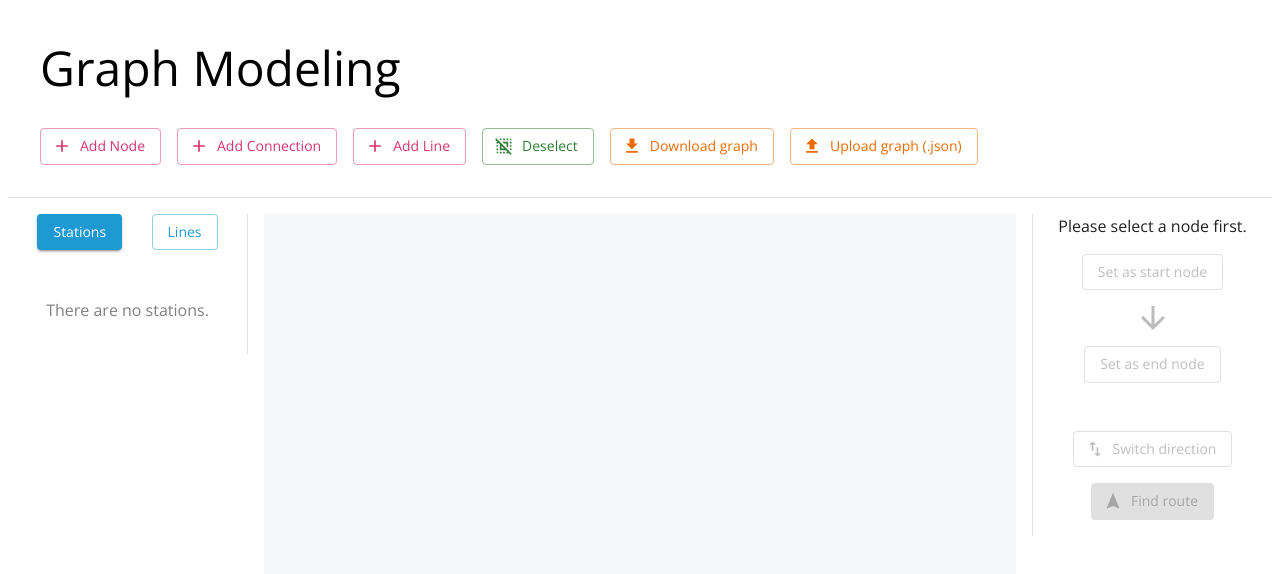
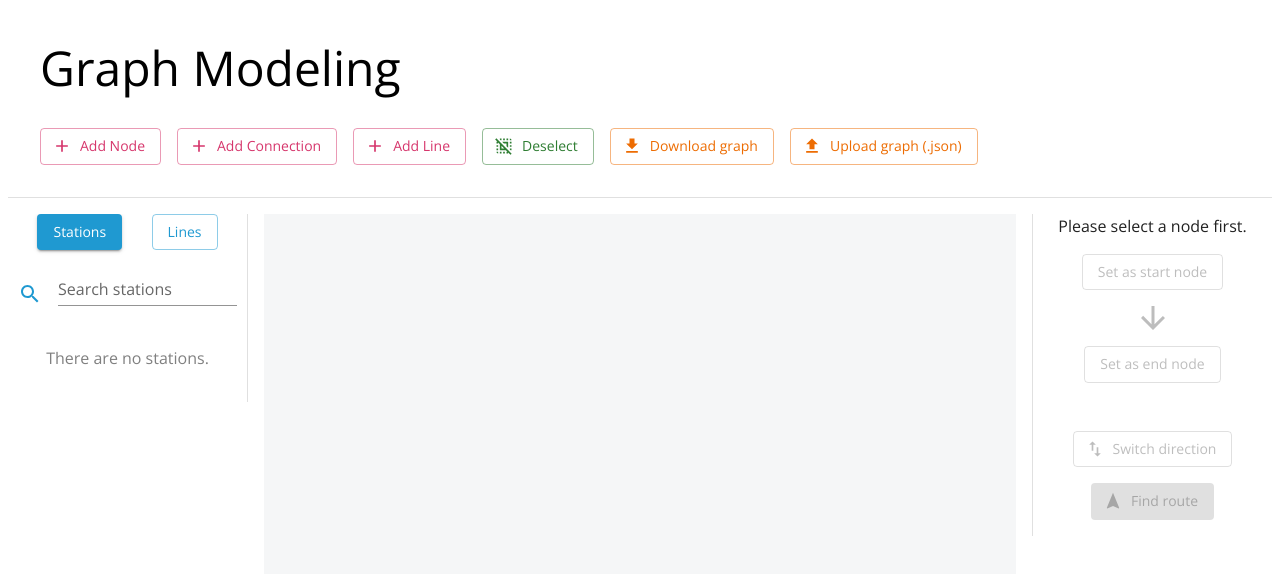
Before and after one commit to BernardMoy/react-map, a React (Vite) app: page / in a window 1280 px wide. Shown: the top 574 px of the page. Built offline with nearby package versions, Linux system fonts and the light colour scheme.

Commit message:
Search field

```diff
--- a/src/components/SideBar.tsx
+++ b/src/components/SideBar.tsx
@@ -1,14 +1,18 @@
 import {
   Drawer,
   Icon,
+  IconButton,
+  InputAdornment,
   List,
   ListItem,
   ListItemText,
+  TextField,
   Typography,
 } from "@mui/material";
 import { useContext, useState } from "react";
 import { Box } from "@mui/material";
 import CustomButton from "./CustomButton";
+import SearchIcon from "@mui/icons-material/Search";
 import {
   BACKGROUND_COLOR,
   CONTENT_MARGIN,
@@ -31,6 +35,8 @@ export default function SideBar() {
   const onLinesClicked = () => {
     setTabNumber(1);
   };
+
+  const [stationsSearchText, setStationsSearchText] = useState("");
 
   return (
     <Drawer
@@ -71,8 +77,28 @@ export default function SideBar() {
         </Box>
 
         <List>
-          {tabNumber === 0
-            ? graph.getNode().map((value, index) => (
+          {tabNumber === 0 ? (
+            <Box
+              display="flex"
+              flexDirection="column"
+              gap={CONTENT_MARGIN}
+              alignItems="center"
+            >
+              {/* The search field */}
+              <Box display="flex" gap={CONTENT_MARGIN} alignItems="end">
+                <SearchIcon color="secondary" />
+                <TextField
+                  id="stationsSearchField"
+                  variant="standard"
+                  label="Search stations"
+                  color="secondary"
+                  type="text"
+                  onChange={(text) => setStationsSearchText(text.target.value)}
+                />
+              </Box>
+
+              {/* Display a list of stations */}
+              {graph.getNode().map((value, index) => (
                 // unique keys are necessary here
                 <ListItem
                   key={`station ${index}`}
@@ -89,8 +115,10 @@ export default function SideBar() {
                 >
                   <ListItemText primary={value} />
                 </ListItem>
-              ))
-            : lines.map((value, index) => (
+              ))}
+            </Box>
+          ) : (
+            lines.map((value, index) => (
               // display a list of lines with name and color
               <ListItem key={`line ${index}`}>
                 <Box display="flex" gap={CONTENT_MARGIN} alignItems="center">
@@ -98,7 +126,8 @@ export default function SideBar() {
                   <ListItemText primary={value.lineName} />
                 </Box>
               </ListItem>
-              ))}
+            ))
+          )}
         </List>
 
         {/* The text saying there are no stations or no lines */}
```
Lines whose indentation alone changed are shown as unchanged.
